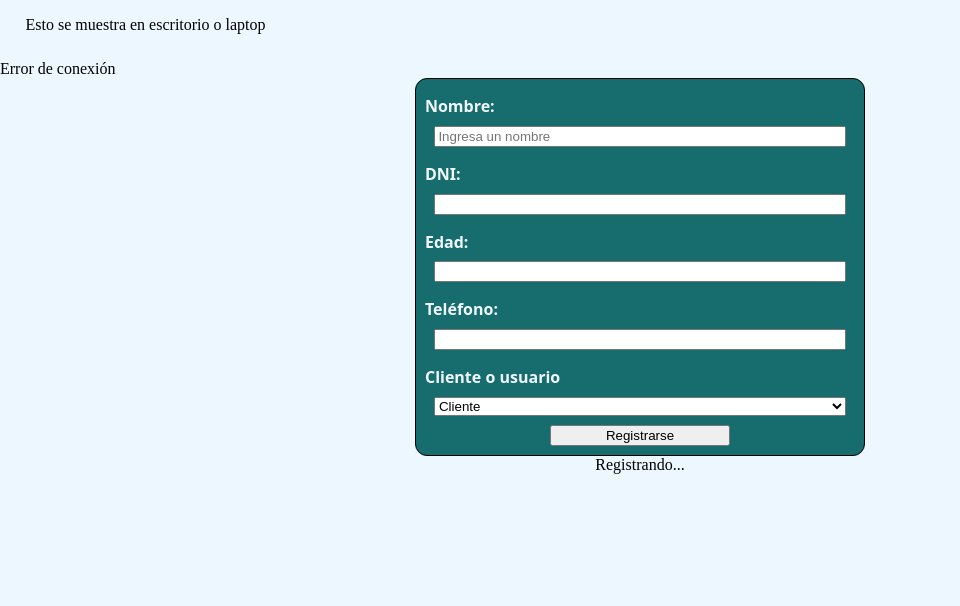
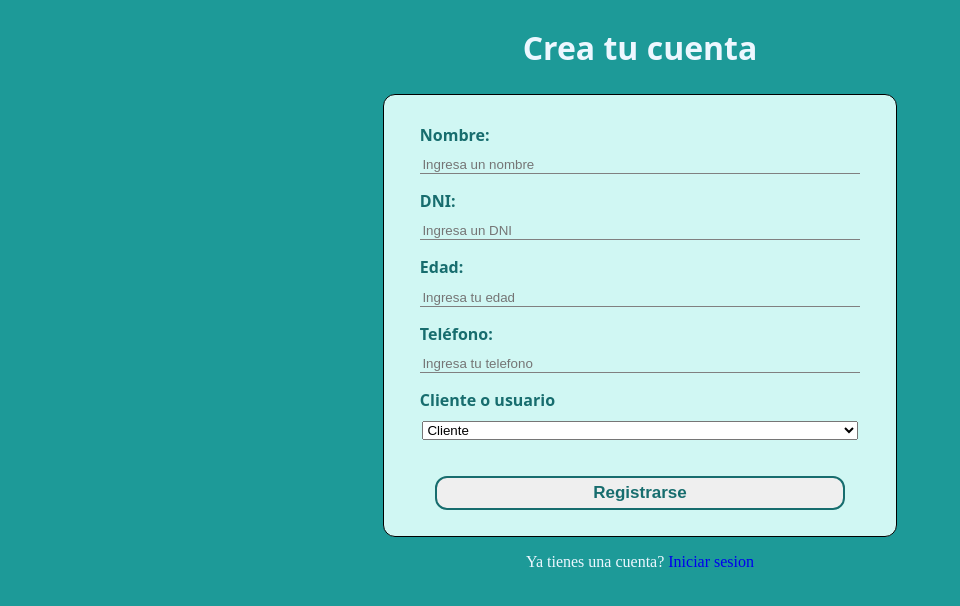
Before and after one commit to MatiasAnovazzi/ui, a React (Vite) app: page /register in a window 1280 px wide. Shown: the top 606 px of the page, without its empty margins (0-960 px from the left). Built offline with nearby package versions, Linux system fonts and the light colour scheme; no server answers.

Commit message:
reset styles form

```diff
--- a/src/files-register/Forrmulario.jsx
+++ b/src/files-register/Forrmulario.jsx
@@ -1,12 +1,14 @@
 import { useState, useEffect } from "react"
 import "./styles/formulario.css"
+import { Link } from "react-router-dom"
+import Access from "../files-access/access"
 function Formulario() {
     const URLP = "https://api-cliproapp.up.railway.app/docs"
     const URL = "https://api-cliproapp.up.railway.app/"
 
     const [state, setState] = useState("Probando conexión a API...")
     const [className, setClassName] = useState("disappear")
-    const [register, setRegister] = useState("Registrando...")
+    const [register, setRegister] = useState("Registrarse")
 
     // Estados de los inputs
     const [nombre, setNombre] = useState("")
@@ -90,20 +92,19 @@ function Formulario() {
 
     return (
         <>
-            <div id="prueba">{state}</div>
             <div className="container-form">
                 <div id="form">
                     <p>Nombre:</p>
                     <input type="text" value={nombre} onChange={e => setNombre(e.target.value)} placeholder="Ingresa un nombre"/>
 
                     <p>DNI:</p>
-                    <input type="text" value={dni} onChange={e => setDni(e.target.value)}/>
+                    <input type="text" value={dni} onChange={e => setDni(e.target.value)} placeholder="Ingresa un DNI" />
 
                     <p>Edad:</p>
-                    <input type="number" value={edad} onChange={e => setEdad(e.target.value)}/>
+                    <input type="number" value={edad} onChange={e => setEdad(e.target.value)} placeholder="Ingresa tu edad" />
 
                     <p>Teléfono:</p>
-                    <input type="text" value={telefono} onChange={e => setTelefono(e.target.value)}/>
+                    <input type="text" value={telefono} onChange={e => setTelefono(e.target.value)} placeholder="Ingresa tu telefono" />
 
                     <p>Cliente o usuario</p>
                     <select id="seleccion" value={seleccion} onChange={handleChange}>
@@ -112,12 +113,13 @@ function Formulario() {
                     </select>
 
                     <div id="espec" className={className}>
-                        <p>Especialidad</p>
-                        <input type="text" value={especialidad} onChange={e => setEspecialidad(e.target.value)}/>
+                        <p className="p-div">Especialidad</p>
+                        <input type="text" value={especialidad} onChange={e => setEspecialidad(e.target.value)} placeholder="Ingrese su especialidad" />
                     </div>
-                    <button id="enviar" onClick={enviar}>Registrarse</button>
+                    <button id="enviar" onClick={enviar}>{register}</button>
+
                 </div>
-                <div>{register}</div>
+                <p className="p-login" >Ya tienes una cuenta? <Link to="/access" >Iniciar sesion</Link> </p>
             </div>
         </>
     )
--- a/src/files-register/encabezado.jsx
+++ b/src/files-register/encabezado.jsx
@@ -2,13 +2,8 @@ import "./styles/encabezado.css"
 import { MediaQuery } from 'react-responsive'
 function Encabezado (){
     return (
-       <div>
-    <MediaQuery query="(min-width: 1224px)">
-      <p>Esto se muestra en escritorio o laptop</p>
-    </MediaQuery>
-    <MediaQuery query="(max-width: 767px)">
-      <p>Esto se muestra en móvil</p>
-    </MediaQuery>
+       <div className="encab" >
+    <h1 className="encab-h1">Crea tu cuenta</h1>
   </div>
 
     )
--- a/src/files-register/styles/encabezado.css
+++ b/src/files-register/styles/encabezado.css
@@ -1,5 +1,10 @@
-#encab{
+.encab{
     text-align: center;
     font-family: system-ui, -apple-system, BlinkMacSystemFont, 'Segoe UI', Roboto, Oxygen, Ubuntu, Cantarell, 'Open Sans', 'Helvetica Neue', sans-serif;
-    color: var(--700);
+    color: var(--50);
+    width: 100%;
+    margin: 2% 0 2% 0;
 }
+.encab-h1{
+    margin: 0 auto 0 auto;
+}
--- a/src/files-register/styles/formulario.css
+++ b/src/files-register/styles/formulario.css
@@ -1,44 +1,69 @@
+html, body, #root{
+    min-height: 100vh;
+}
 .container-form{
     text-align: center;
     height: 100%;
-
+    margin-top: 10vh;
+    margin-top: 0;
 }
 
 #form{
     display: flex;
     flex-direction: column;
+    justify-content: space-around;
     text-align: left;
     border: 1px solid black;
-    width: 35%;
-    height: 50%;
+    width: 40%;
+    height: 100%;
     margin: auto;
     font-family: system-ui, -apple-system, BlinkMacSystemFont, 'Segoe UI', Roboto, Oxygen, Ubuntu, Cantarell, 'Open Sans', 'Helvetica Neue', sans-serif;
     border-radius: 12px;
-    background-color: var(--700);
+    background-color: var(--100);
     font-weight: bold;
-    color: aliceblue;
+    color: var(--700);
+    padding-top: 1%;
 }
 p{
-    margin-left: 2%;
+    margin-left: 7%;
     margin-bottom: 2%;
     text-align: left;
 }
 input{
-    width: 90%;
+    width: 85%;
     margin: 0 auto 0 auto;
     margin-bottom: 0;
+    border: none;
+    background-color: transparent;
+    border-bottom: 1px solid grey;
 }
+
 select{
-    width: 92%;
-    margin: 0 auto 0 auto;
+    width: 85%;
+    margin: 0% auto 2% auto;
+}
+.p-div{
+    margin-top: auto;
 }
 button{
-    margin: 2% auto 2% auto;
-    width: 40%;
+    margin: 3% auto 5% auto;
+    width: 80%;
+    border-radius: 12px;
+    border: 2px solid var(--700);
+    font-size: 17px;
+    color: var(--700);
+    font-weight: bold;
+    padding: 1%;
+    transition: all .5s ease;
+}
+button:hover{
+    background-color: var(--700);
+    color: var(--50);
 }
 #espec{
     transition: all .5s ease;
     text-align: center;
+    margin-top: 2%;
 }
 .disappear{
     max-width: 0;
@@ -60,3 +85,11 @@ button{
 .appear input{
     display: block;
 }
+.p-login{
+    color: var(--50);
+    margin-left:0%;
+    text-align: center;
+}
+.p-login a{
+    text-decoration: none;
+}
--- a/src/files-register/styles/register.css
+++ b/src/files-register/styles/register.css
@@ -16,4 +16,5 @@
 body{
     width: 100%;
     height: 100%;
+    background-color: var(--500);
 }
```
